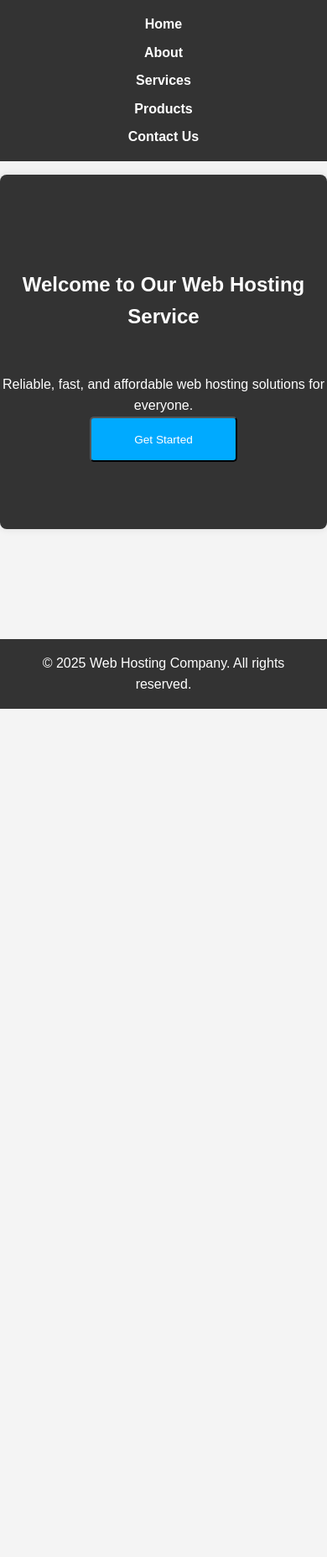
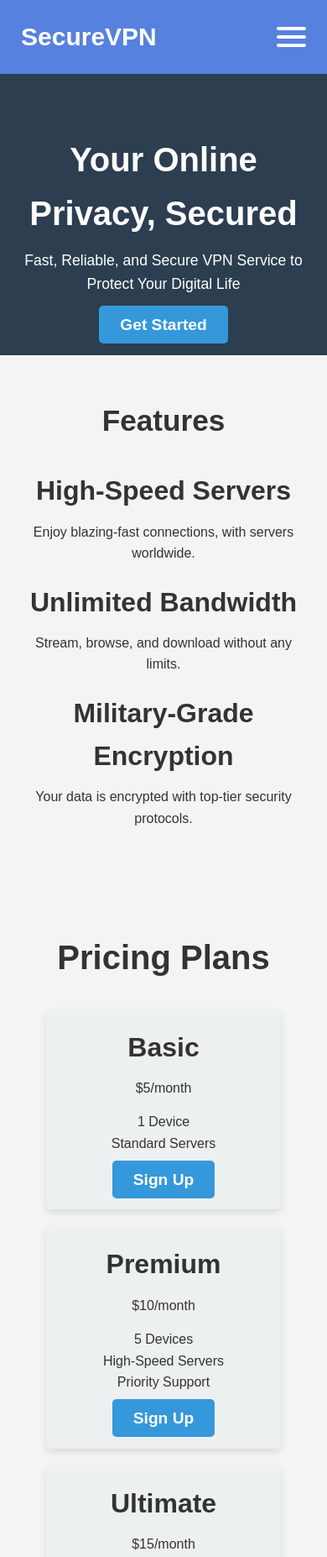
Before and after one commit to BigguyFM98000/OIBSIP, a plain HTML site: page Level_1_Task_1/index.html in a window 390 px wide. Shown: the top 1854 px of the page at 84% size. Before the commit the page ends 844 px from the top, so only its background shows below. Drawn offline with Linux system fonts and the light colour scheme.

Commit message:
created the securevpn website

```diff
--- a/Level_1_Task_1/index.html
+++ b/Level_1_Task_1/index.html
@@ -3,30 +3,102 @@
 <head>
     <meta charset="UTF-8">
     <meta name="viewport" content="width=device-width, initial-scale=1.0">
-    <title>Web Hosting Service</title>
+    <title>Landing Page</title>
     <link rel="stylesheet" href="styles.css">
 </head>
 <body>
+    <div class="navbar">
+        <div class="logo">SecureVPN</div>
+        <div class="toggle-button" id="toggleButton">
+            <div class="bar"></div>
+            <div class="bar"></div>
+            <div class="bar"></div>
+        </div>
+        <ul class="nav-links" id="navLinks">
+            <li><a href="#home">Home</a></li>
+            <li><a href="#features">Features</a></li>
+            <li><a href="#pricing">Pricing</a></li>
+            <li><a href="#contact">Contact</a></li>
+        </ul>
+    </div>
+
     <header>
-        <nav>
-            <ul>
-                <li><a href="index.html">Home</a></li>
-                <li><a href="about.html">About</a></li>
-                <li><a href="services.html">Services</a></li>
-                <li><a href="products.html">Products</a></li>
-                <li><a href="contact.html">Contact Us</a></li>
-            </ul>
-        </nav>
+        <div class="hero-section" id="home">
+            <h1>Your Online Privacy, Secured</h1>
+            <p>Fast, Reliable, and Secure VPN Service to Protect Your Digital Life</p>
+            <a href="#pricing" class="cta-btn">Get Started</a>
+        </div>
     </header>
-    <main>
-        <section class="hero">
-            <h1>Welcome to Our Web Hosting Service</h1>
-            <p>Reliable, fast, and affordable web hosting solutions for everyone.</p>
-            <button><a href="contact.html">Get Started</a></button>
-        </section>
-    </main>
-    <footer>
-        <p>&copy; 2025 Web Hosting Company. All rights reserved.</p>
-    </footer>
+
+    <section id="features" class="features-section">
+        <h2>Features</h2>
+        <div class="feature">
+          <h3>High-Speed Servers</h3>
+          <p>Enjoy blazing-fast connections, with servers worldwide.</p>
+        </div>
+        <div class="feature">
+          <h3>Unlimited Bandwidth</h3>
+          <p>Stream, browse, and download without any limits.</p>
+        </div>
+        <div class="feature">
+          <h3>Military-Grade Encryption</h3>
+          <p>Your data is encrypted with top-tier security protocols.</p>
+        </div>
+      </section>
+
+      <section id="pricing" class="pricing-section">
+        <h2>Pricing Plans</h2>
+        <div class="pricing-card">
+          <h3>Basic</h3>
+          <p>$5/month</p>
+          <ul>
+            <li>1 Device</li>
+            <li>Standard Servers</li>
+          </ul>
+          <a href="#contact" class="cta-btn">Sign Up</a>
+        </div>
+        <div class="pricing-card">
+          <h3>Premium</h3>
+          <p>$10/month</p>
+          <ul>
+            <li>5 Devices</li>
+            <li>High-Speed Servers</li>
+            <li>Priority Support</li>
+          </ul>
+          <a href="#contact" class="cta-btn">Sign Up</a>
+        </div>
+        <div class="pricing-card">
+          <h3>Ultimate</h3>
+          <p>$15/month</p>
+          <ul>
+            <li>Unlimited Devices</li>
+            <li>All Premium Features</li>
+            <li>24/7 Support</li>
+          </ul>
+          <a href="#contact" class="cta-btn">Sign Up</a>
+        </div>
+      </section>
+
+      <section id="contact" class="contact-section">
+        <h2>Contact Us</h2>
+        <form id="contact-form" action="#" method="POST">
+          <label for="name">Name:</label>
+          <input type="text" id="name" name="name" required>
+
+          <label for="email">Email:</label>
+          <input type="email" id="email" name="email" required>
+
+          <label for="message">Message:</label>
+          <textarea id="message" name="message" required></textarea>
+
+          <button type="submit" class="cta-btn">Send Message</button>
+        </form>
+      </section>
+
+      <footer>
+        <p>&copy; 2025 SecureVPN. All rights reserved.</p>
+      </footer>
+
+    <script src="scripts.js"></script>
 </body>
 </html>
--- a/Level_1_Task_1/scripts.js
+++ b/Level_1_Task_1/scripts.js
@@ -1,11 +1,20 @@
-let menuList = document.getElementById('menuList');
+const toggleButton = document.getElementById('toggleButton');
+const navLinks = document.getElementById('navLinks');
 
-menuList.style.maxHeight = "0px";
+toggleButton.addEventListener('click', () => {
+    navLinks.classList.toggle('active');
+});
 
-function toggleMenu() {
-    if(menuList.style.maxHeight == "0px") {
-        menuList.style.maxHeight = "300px";
-    } else {
-        menuList.style.maxHeight = "0px";
-    }
-}
+// Simple script to handle the contact form submission
+document.getElementById('contact-form').addEventListener('submit', function(event) {
+    event.preventDefault();
+
+    const name = document.getElementById('name').value;
+    const email = document.getElementById('email').value;
+    const message = document.getElementById('message').value;
+
+    alert(`Thank you for your message, ${name}! We will get back to you at ${email}.`);
+
+    // Optionally, clear the form fields after submission
+    document.getElementById('contact-form').reset();
+  });
--- a/Level_1_Task_1/styles.css
+++ b/Level_1_Task_1/styles.css
@@ -1,11 +1,10 @@
-/* Reset some default styles */
 * {
     margin: 0;
     padding: 0;
     box-sizing: border-box;
+    font-family: sans-serif;
 }
 
-/* Basic styling */
 body {
     font-family: Arial, sans-serif;
     line-height: 1.6;
@@ -13,172 +12,208 @@ body {
     color: #333;
   }
 
-header {
-    background-color: #333;
-    padding: 1rem 0;
+  html{
+    scroll-behavior: smooth;
   }
 
-nav ul {
-    list-style-type: none;
+  header {
+    background-color: #2c3e50;
+    color: white;
+    padding: 20px;
     text-align: center;
   }
 
-nav ul li {
-    display: inline;
-    margin: 0 1rem;
+.navbar {
+    display: flex;
+    justify-content: space-between;
+    align-items: center;
+    background-color: #5781de;
+    padding: 20px 50px;
+    position: relative;
 }
 
-nav ul li a {
-    color: white;
-    text-decoration: none;
+.logo{
+    font-size: 30px;
+    color: #fff;
     font-weight: bold;
 }
 
-footer {
-    background-color: #333;
-    color: white;
-    text-align: center;
-    padding: 1rem 0;
-    position: fixed;
-    bottom: 0;
-    width: 100%;
-}
-
-/* Hero Section */
-.hero {
-    text-align: center;
-    padding: 5rem 0;
-    background-color: #333;
-    color: white;
-}
-
-.hero h1 {
-    font-size: 3rem;
-    margin-bottom: 1rem;
-}
-
-.hero button {
-    padding: 1rem 2rem;
-    background-color: #00aaff;
-    color: white;
-    font-size: 1rem;
-    border-radius: 5px;
-}
-
-.hero button a{
-    text-decoration: none;
-    color: #fff;
-}
-
-button a:hover {
-    background-color: #0077aa;
-}
-
-/* Section styling */
-section {
-    padding: 3rem 1rem;
-    margin: 2rem 0;
-    background-color: #fff;
-    border-radius: 8px;
-    box-shadow: 0 0 10px rgba(0, 0, 0, 0.1);
-}
-
-/* Contact Form */
-form {
-    display: flex;
+.toggle-button {
+    display: none;
     flex-direction: column;
-}
-
-form label {
-    margin: 0.5rem 0;
-}
-
-form input,
-form textarea {
-    padding: 0.8rem;
-    margin-bottom: 1rem;
-    border: 1px solid #ccc;
-    border-radius: 5px;
-}
-
-form button {
-    padding: 1rem;
-    background-color: #00aaff;
-    color: white;
-    border: none;
-    border-radius: 5px;
     cursor: pointer;
 }
 
-form button:hover {
-    background-color: #0077aa;
+.toggle-button .bar{
+    width: 35px;
+    height: 4px;
+    border-radius: 5px;
+    background-color: #fff;
+    margin: 3px 0px;
 }
 
-/* Mobile responsiveness */
-@media (max-width: 768px) {
-    header {
-        padding: 0.5rem 0;
+.nav-links {
+    list-style: none;
+    display: flex;
 }
 
-    nav ul {
-        padding: 0;
+.nav-links li{
+    margin-right: 25px;
 }
 
-    nav ul li {
-        display: block;
-        margin: 0.5rem 0;
+.nav-links li a{
+    font-size: 17px;
+    color: #fff;
+    text-decoration: none;
+    transition: 0.4s ease;
 }
 
-    .hero h1 {
-        font-size: 2rem;
-        padding: 2rem 0;
+.nav-links li a:hover{
+    color: #1f376b;
 }
 
-    .hero button a {
-        padding: 0.8rem 1.5rem;
-        font-size: 0.9rem;
+.hero-section {
+    margin-top: 50px;
   }
 
-    section {
-        margin: 1rem 0;
-        padding: 2rem 1rem;
+  .hero-section h1 {
+    font-size: 3em;
+    margin-bottom: 10px;
   }
 
-    form input,
-    form textarea {
-        font-size: 1rem;
-        padding: 1rem;
+  .hero-section p {
+    font-size: 1.2em;
+    margin-bottom: 20px;
   }
 
-    form button {
-        padding: 1rem;
-        font-size: 1rem;
-    }
+  .cta-btn {
+    background-color: #3498db;
+    color: white;
+    padding: 10px 20px;
+    text-decoration: none;
+    border-radius: 5px;
+    font-weight: bold;
   }
 
-/* For smaller devices (phones) */
-@media (max-width: 480px) {
-    .hero h1 {
-        font-size: 1.5rem;
+  .cta-btn:hover {
+    background-color: #2980b9;
   }
 
-    .hero button a {
-        padding: 0.7rem 1.2rem;
-        font-size: 0.85rem;
+  .features-section, .pricing-section, .contact-section {
+    text-align: center;
+    padding: 50px 20px;
   }
 
-    form input,
-    form textarea {
-        font-size: 1rem;
-        padding: 0.9rem;
+  .features-section h2, .pricing-section h2, .contact-section h2 {
+    font-size: 2.5em;
+    margin-bottom: 30px;
   }
 
-    form button {
-        padding: 1rem;
-        font-size: 1rem;
+  .feature, .pricing-card {
+    margin-bottom: 30px;
+  }
+
+  .feature h3, .pricing-card h3 {
+    font-size: 2em;
+    margin-bottom: 10px;
+  }
+
+  .pricing-card {
+    display: inline-block;
+    width: 30%;
+    background-color: #ecf0f1;
+    padding: 20px;
+    border-radius: 5px;
+    box-shadow: 0 4px 8px rgba(0, 0, 0, 0.1);
+    margin-bottom: 20px;
+  }
+
+  .pricing-card ul {
+    list-style: none;
+    margin: 15px 0;
+  }
+
+  .contact-section form {
+    display: flex;
+    flex-direction: column;
+    width: 50%;
+    margin: 0 auto;
+  }
+
+  .contact-section form input, .contact-section form textarea {
+    margin-bottom: 15px;
+    padding: 10px;
+    border-radius: 5px;
+    border: 1px solid #ccc;
   }
 
   footer {
-        padding: 1rem;
+    background-color: #2c3e50;
+    color: white;
+    padding: 20px;
+    text-align: center;
+    margin-top: 30px;
+  }
+
+@media screen and (max-width: 768px){
+    .navbar{
+        padding: 20px 25px;
+    }
+
+    .toggle-button {
+        display: flex;
+    }
+
+    .nav-links {
+        display: none;
+        flex-direction: column;
+        position: absolute;
+        width: 100%;
+        background-color: #5472b3;
+        padding: 25px;
+        top: 100%;
+        left: 0;
+    }
+
+    .nav-links li {
+        padding: 12px 0px;
+    }
+
+    .nav-links.active{
+        display: block;
+    }
+
+    .hero-section h1 {
+        font-size: 2.5em;
+      }
+
+      .hero-section p {
+        font-size: 1.1em;
+      }
+
+      .pricing-card {
+        width: 80%;
+        margin: 0 auto 20px;
+      }
+
+      .features-section .feature {
+        margin-bottom: 20px;
+      }
+
+      .features-section h2 {
+        font-size: 2.2em;
+      }
+
+      .cta-btn {
+        font-size: 1.2em;
+        padding: 12px 25px;
+      }
+
+      .contact-section form {
+        width: 90%;
+      }
+
+      footer {
+        font-size: 0.9em;
       }
 }
```
Also changed, not shown: Level_1_Task_1/about.html (deleted, +0 -31 lines), Level_1_Task_1/contact.html (deleted, +0 -43 lines), Level_1_Task_1/products.html (deleted, +0 -37 lines), Level_1_Task_1/services.html (deleted, +0 -37 lines). Lines whose indentation alone changed are shown as unchanged.
